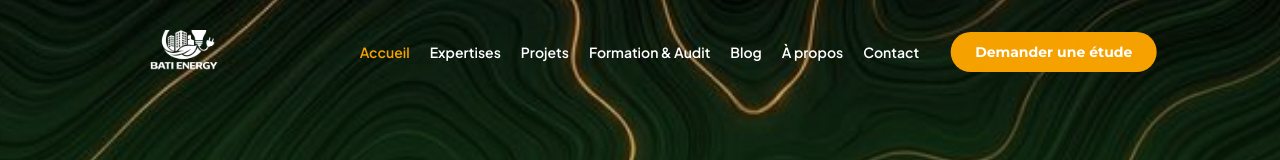
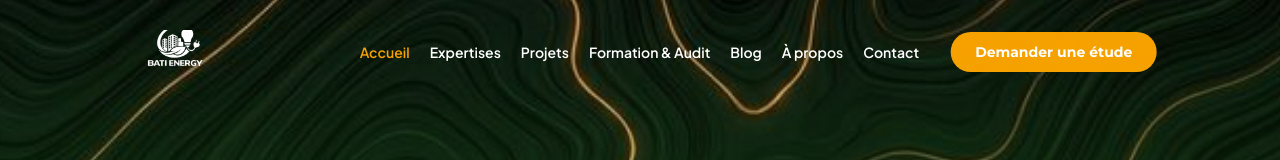
Before and after one commit to oussamaachi/bati-energy, a React (Vite) app: page / in a window 1280 px wide. Shown: the top 160 px of the page. Built offline with nearby package versions, Linux system fonts and the light colour scheme.

Commit message:
Decrease logo scale to prevent cropping

```diff
--- a/src/components/Navbar.jsx
+++ b/src/components/Navbar.jsx
@@ -25,7 +25,7 @@ export default function Navbar() {
     return (
         <nav className={navClass}>
             <Link to="/" className="flex items-center gap-2 hover-link group shrink-0 h-8 w-36 xl:h-11 xl:w-48 overflow-hidden relative justify-start">
-                <img src="/logo.png" alt="BATI ENERGY" className={`absolute w-full h-full object-contain scale-[2] xl:scale-[2.2] origin-left object-left ${!scrolled && isHome ? 'brightness-0 invert' : ''}`} />
+                <img src="/logo.png" alt="BATI ENERGY" className={`absolute w-full h-full object-contain scale-[1.5] xl:scale-[1.8] origin-left object-left ${!scrolled && isHome ? 'brightness-0 invert' : ''}`} />
             </Link>
 
             <ul className="hidden xl:flex items-center gap-5 font-body text-[14px] font-semibold whitespace-nowrap">
```
